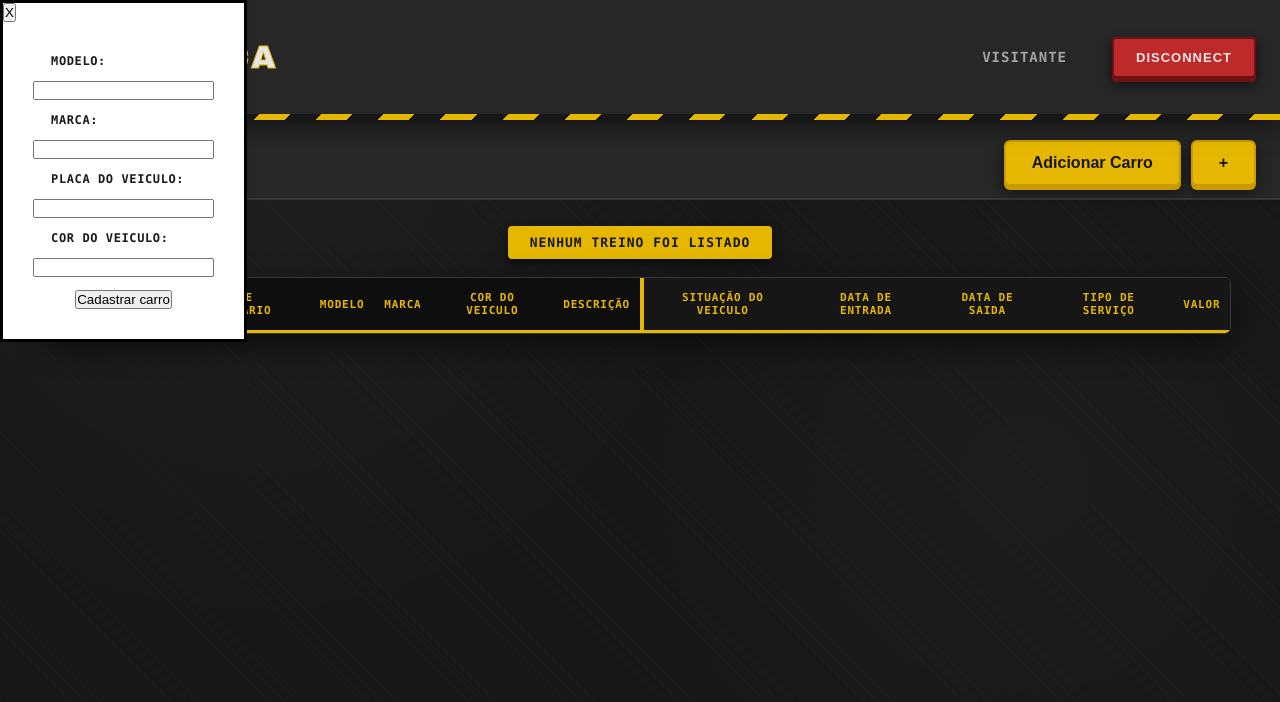
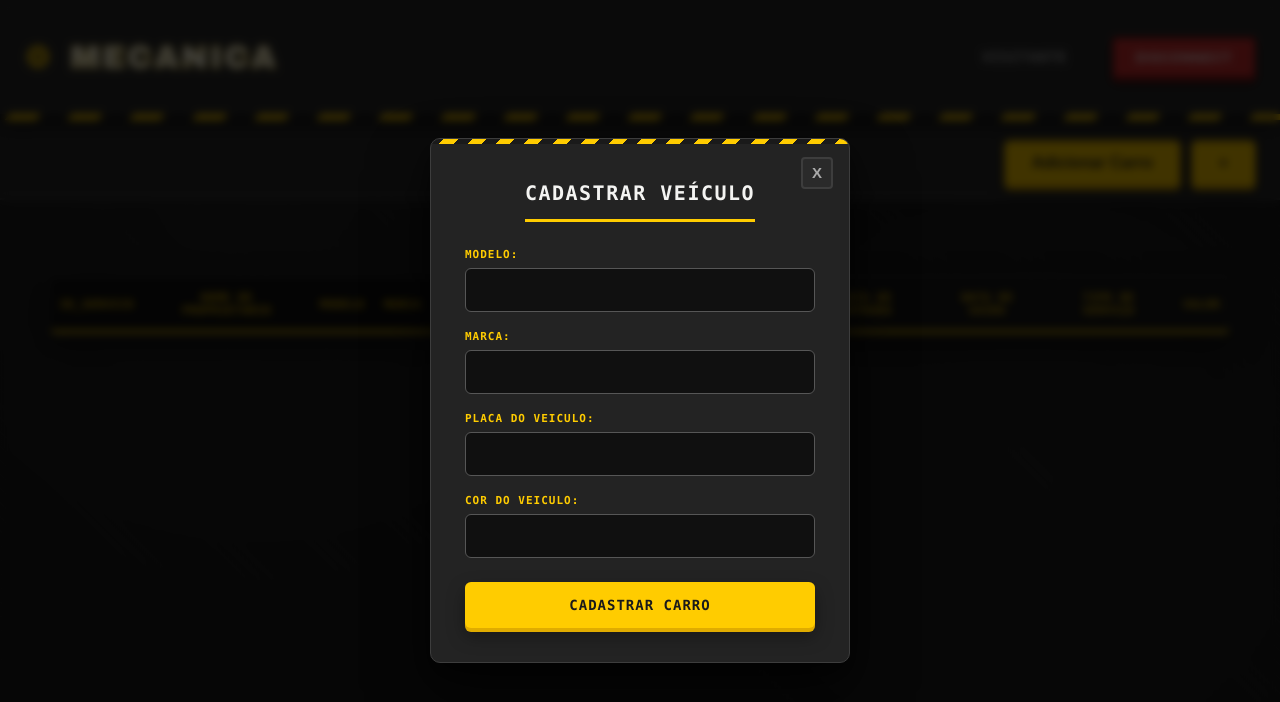
Before and after one commit to Anderson4322/Mecanica, a website: page home/index.html in a window 1280 px wide. Both pictures are taken after a click on the button "Adicionar Carro". Drawn offline with Linux system fonts and the light colour scheme; no server answers.

Commit message:
estilizacao de modal e correcao de listener duplicado

```diff
--- a/home/style.css
+++ b/home/style.css
@@ -729,6 +729,7 @@ form label {
   color: #fff;
 }
 
+
 /* ============================
    ANIMAÇÃO
 ============================ */
@@ -742,3 +743,200 @@ form label {
     transform: translateY(0) scale(1);
   }
 }
+
+
+/* ============================
+   MODAL CADASTRO DE CARRO
+   (botão "Adicionar Carro")
+   Segue a mesma identidade do Login / Cadastro
+============================ */
+#modalCar {
+  width: 420px;
+  max-width: 92vw;
+  padding: 0;
+  margin: auto;
+  border: 1px solid var(--aco);
+  border-radius: 10px;
+  background: #232323;
+  color: var(--branco);
+  position: relative;
+  overflow: hidden;
+  box-shadow:
+    0 1px 0 rgba(255, 255, 255, 0.04) inset,
+    0 30px 60px rgba(0, 0, 0, 0.6),
+    0 10px 20px rgba(0, 0, 0, 0.35);
+  animation: modalEntrada 0.35s cubic-bezier(0.22, 1, 0.36, 1);
+}
+
+#modalCar::backdrop {
+  background: rgba(0, 0, 0, 0.75);
+  backdrop-filter: blur(4px);
+}
+
+/* Faixa de risco no topo do card, igual à do login/cadastro */
+#modalCar::before {
+  content: "";
+  position: absolute;
+  top: 0;
+  left: 0;
+  width: 100%;
+  height: 5px;
+  background: repeating-linear-gradient(
+    -45deg,
+    var(--amarelo-risco) 0,
+    var(--amarelo-risco) 10px,
+    #1a1a1a 10px,
+    #1a1a1a 20px
+  );
+  z-index: 2;
+}
+
+/* Formulário — sobrescreve as regras genéricas de "form" */
+#modalCar #formCar {
+  width: 100%;
+  padding: 42px 34px 34px;
+  display: flex;
+  flex-direction: column;
+  align-items: stretch;
+  gap: 0;
+  font-family: "Consolas", "SF Mono", "Segoe UI", Arial, sans-serif;
+}
+
+/* Título injetado por pseudo-elemento, já que o HTML não tem uma tag própria */
+#modalCar #formCar::before {
+  content: "Cadastrar Veículo";
+  display: table;
+  margin: 0 auto 26px;
+  padding-bottom: 14px;
+  border-bottom: 3px solid var(--amarelo-risco);
+  font-size: 20px;
+  font-weight: 800;
+  letter-spacing: 1.5px;
+  text-transform: uppercase;
+  color: var(--branco);
+}
+
+/* Labels */
+#modalCar #formCar label {
+  display: block;
+  align-self: flex-start;
+  margin: 0 0 7px;
+  font-size: 11px;
+  font-weight: 700;
+  letter-spacing: 1px;
+  text-transform: uppercase;
+  color: var(--amarelo-risco);
+  font-family: inherit;
+}
+
+/* Inputs */
+#modalCar #formCar input {
+  width: 100%;
+  height: 44px;
+  padding: 0 14px;
+  margin-bottom: 18px;
+
+  border: 1.5px solid var(--aco-claro);
+  border-radius: 6px;
+  outline: none;
+
+  background: #101010;
+  color: var(--branco);
+  font-size: 14px;
+  font-family: inherit;
+
+  transition:
+    border-color 0.2s cubic-bezier(0.22, 1, 0.36, 1),
+    box-shadow 0.2s cubic-bezier(0.22, 1, 0.36, 1),
+    background-color 0.2s cubic-bezier(0.22, 1, 0.36, 1);
+}
+
+#modalCar #formCar input::placeholder {
+  color: #666666;
+}
+
+#modalCar #formCar input:focus {
+  border-color: var(--amarelo-risco);
+  background: #141414;
+  box-shadow: 0 0 0 3px rgba(255, 204, 0, 0.22);
+}
+
+/* Botão de confirmar */
+#modalCar #cadastroCarros {
+  width: 100%;
+  height: 46px;
+  margin-top: 6px;
+
+  border: none;
+  border-radius: 6px;
+
+  background: var(--amarelo-risco);
+  color: var(--asfalto);
+
+  font-size: 14px;
+  font-weight: 800;
+  letter-spacing: 1px;
+  text-transform: uppercase;
+  font-family: inherit;
+
+  cursor: pointer;
+
+  box-shadow: 0 4px 0 var(--amarelo-escuro), 0 8px 18px rgba(0, 0, 0, 0.35);
+  transition:
+    transform 0.15s cubic-bezier(0.22, 1, 0.36, 1),
+    box-shadow 0.15s cubic-bezier(0.22, 1, 0.36, 1),
+    background-color 0.2s cubic-bezier(0.22, 1, 0.36, 1);
+}
+
+#modalCar #cadastroCarros:hover {
+  background: #ffd633;
+}
+
+#modalCar #cadastroCarros:focus-visible {
+  outline: 3px solid rgba(255, 204, 0, 0.22);
+  outline-offset: 3px;
+}
+
+/* Clique — efeito de botão físico sendo pressionado */
+#modalCar #cadastroCarros:active {
+  transform: translateY(3px);
+  box-shadow: 0 1px 0 var(--amarelo-escuro), 0 4px 10px rgba(0, 0, 0, 0.35);
+}
+
+/* Botão de fechar (X) */
+#modalCar #closeModalCar {
+  position: absolute;
+  top: 18px;
+  right: 16px;
+  z-index: 3;
+
+  width: 32px;
+  height: 32px;
+
+  border: 2px solid var(--aco);
+  border-radius: 4px;
+  background: #2a2a2a;
+  color: #aaaaaa;
+
+  font-size: 15px;
+  font-weight: 800;
+  line-height: 1;
+  cursor: pointer;
+
+  transition: 0.2s ease;
+}
+
+#modalCar #closeModalCar:hover {
+  background: var(--vermelho-alerta);
+  border-color: #7a1414;
+  color: #ffffff;
+}
+
+#modalCar #closeModalCar:active {
+  transform: scale(0.94);
+}
+
+#modalCar #closeModalCar:focus-visible {
+  outline: 3px solid rgba(211, 47, 47, 0.4);
+  outline-offset: 3px;
+}
--- a/register/script.js
+++ b/register/script.js
@@ -2,8 +2,8 @@
 document.querySelector("form").addEventListener("submit", async (e) => {
     e.preventDefault();
 
+    const user = document.querySelector("#nome").value;
     const password = document.querySelector("#senha").value;
-    const user = document.querySelector("#nome").value;
     const email = document.querySelector("#email").value;
     const cpf = document.querySelector("#cpf").value;
     const telefone = document.querySelector("#telefone").value;
```
